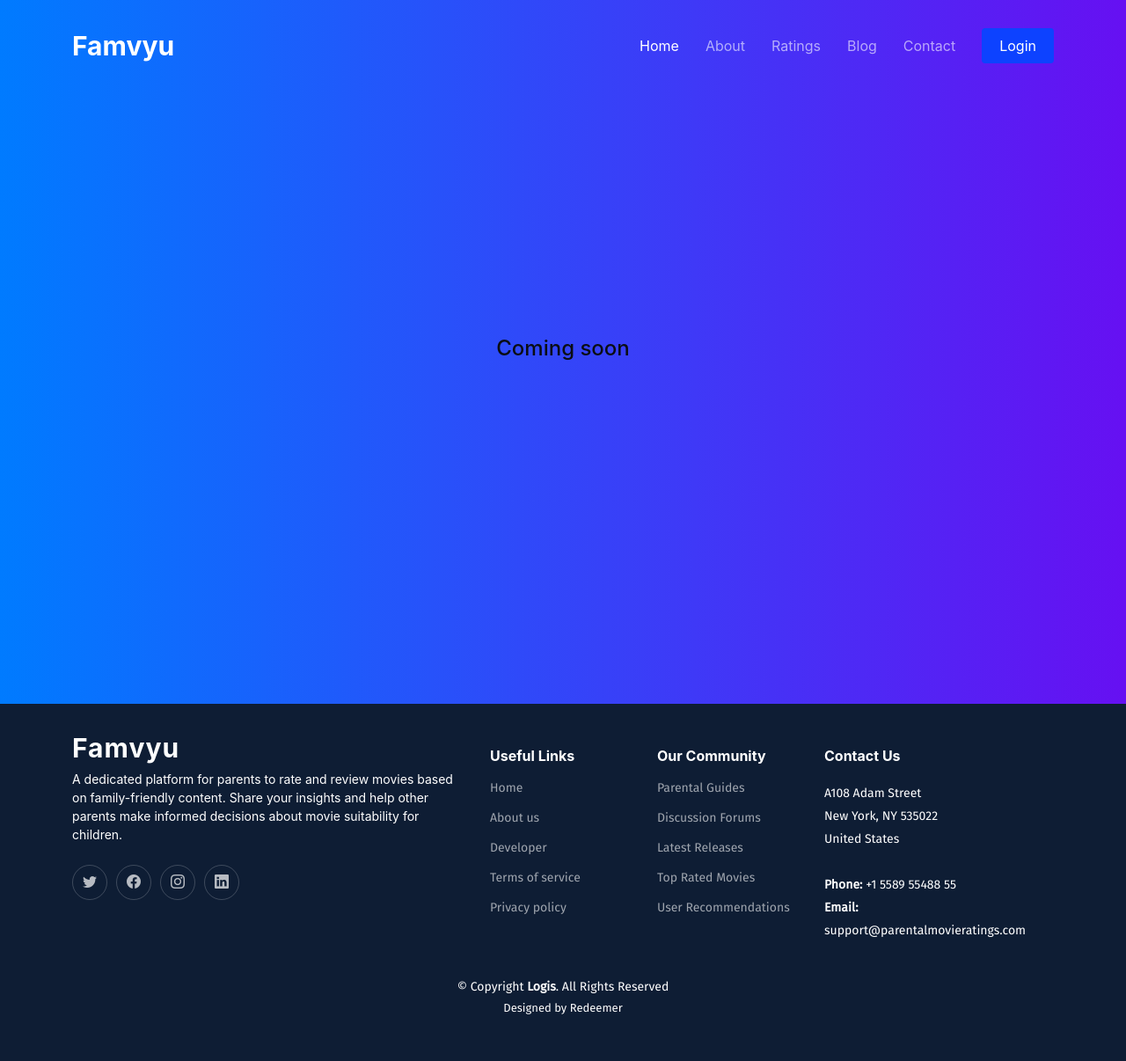
After one commit to oMarquess/famvyux, a Django app: page /contact/ in a window 1280 px wide. The commit adds this page. Shown: the whole page at 88% size. Run offline with Django 4.2, Linux system fonts and the light colour scheme; parts of the project's set-up code (start-up, migrations or seed data) failed here and were passed over; some libraries are stand-ins or nearby versions.

Commit message:
Contact page

```diff
--- a/movies/urls.py
+++ b/movies/urls.py
@@ -7,5 +7,6 @@ urlpatterns = [
     path('', views.index, name='home'),
     path('search/', views.search_results, name='search_results'),
     path('suggestion/', views.suggestion_view, name='suggestion'),
-    path('movies/<int:movie_id>/', views.movie_detail, name='movie_detail')
+    path('movies/<int:movie_id>/', views.movie_detail, name='movie_detail'),
+    path('contact/', views.contact, name='contact')
 ]
--- a/movies/views.py
+++ b/movies/views.py
@@ -120,3 +120,6 @@ def movie_detail(request, movie_id):
         # Other context data as needed
     }
     return render(request, 'movie_details.html', context)
+
+def contact(request):
+    return render(request, 'contact.html')
--- a/templates/base.html
+++ b/templates/base.html
@@ -47,7 +47,7 @@
 <header id="header" class="header d-flex align-items-center fixed-top">
   <div class="container-fluid container-xl d-flex align-items-center justify-content-between">
 
-    <a href="index.html" class="logo d-flex align-items-center">
+    <a href="{% url 'home' %}" class="logo d-flex align-items-center">
       <!-- Uncomment the line below if you also wish to use an image logo -->
       <!-- <img src="assets/img/logo.png" alt=""> -->
       <h1>Famvyu</h1>
@@ -61,7 +61,7 @@
         <li><a href="about.html">About</a></li>
         <li><a href="services.html">Ratings</a></li>
         <li><a href="blog.html">Blog</a></li>
-        <li><a href="contact.html">Contact</a></li>
+        <li><a href="{% url 'contact' %}">Contact</a></li>
         {% if user.is_authenticated %}
         <li><a class="get-a-quote" href="accounts/logout">{% user_display user %}</a></li>
         {% else %}
--- /dev/null
+++ b/templates/contact.html
@@ -0,0 +1,24 @@
+{% extends 'base.html' %}
+
+{% load static %}
+
+{% block content %}
+<style>
+  .coming-soon {
+    display: flex;
+    justify-content: center;
+    align-items: center;
+    text-align: center;
+    height: 100vh;
+    padding: 20px;
+    box-sizing: border-box;
+    /* Gradient Background */
+    background: linear-gradient(to right, #007bff, #6610f2); /* Example: Blue to Purple gradient */
+  }
+</style>
+
+<div class="coming-soon">
+  <h4>Coming soon</h4>
+</div>
+
+{% endblock %}
```
